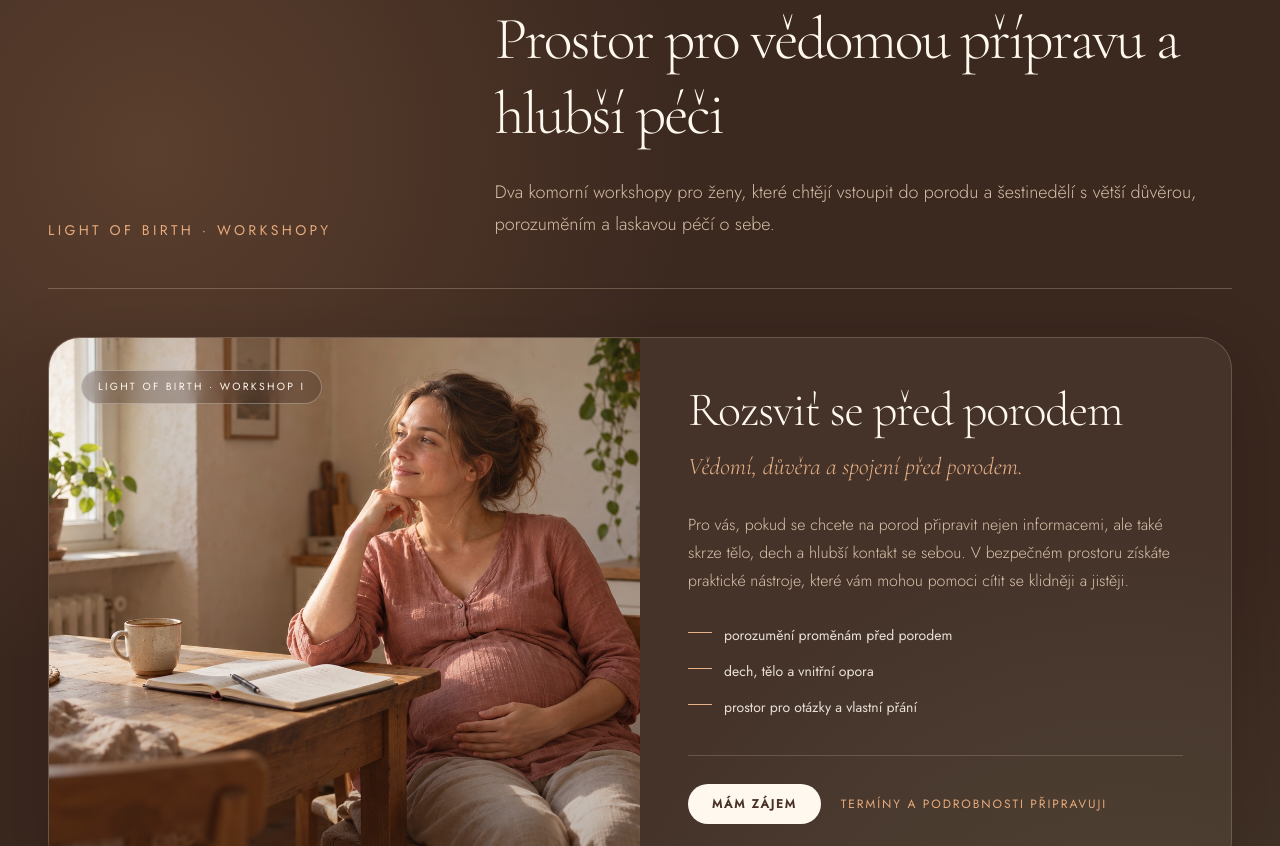
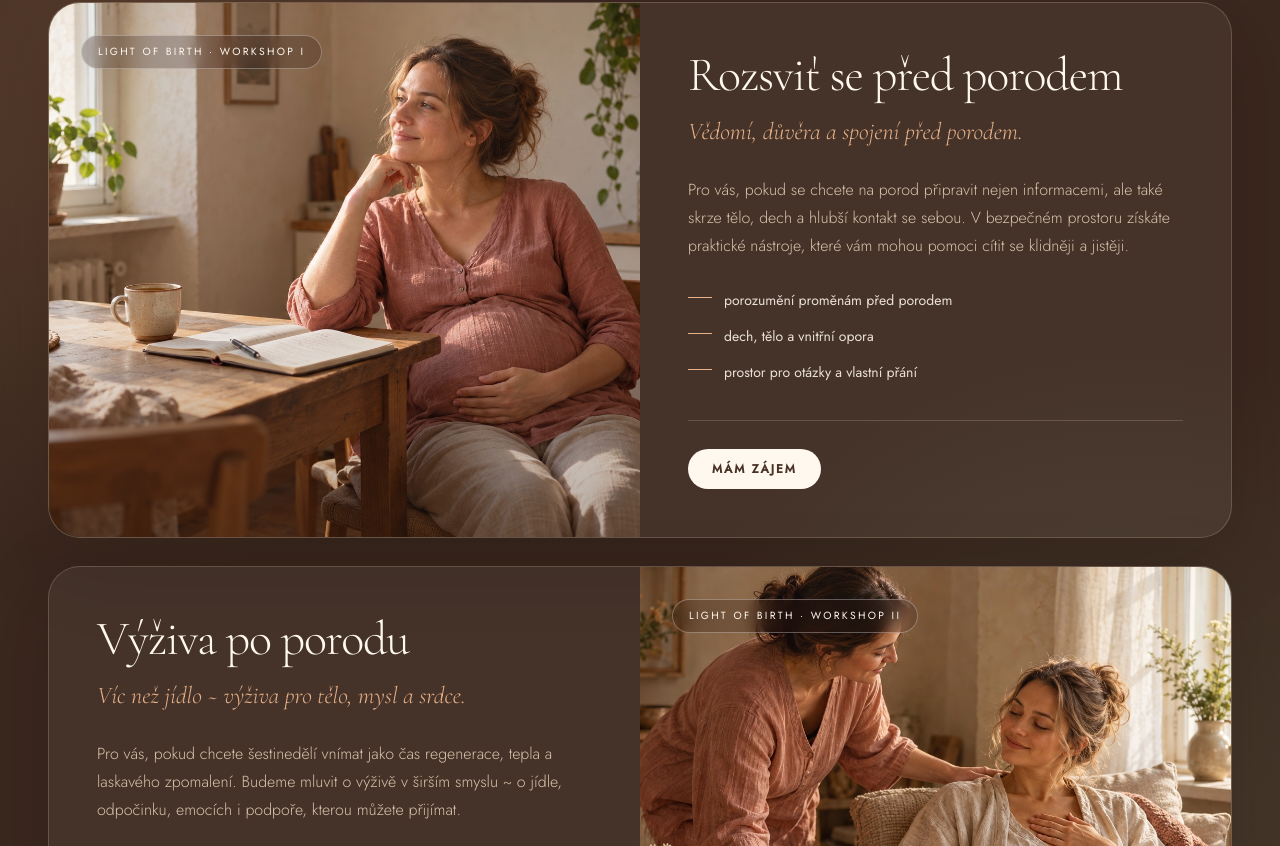
Before and after one commit to eeislerova/Light-of-Birth, a React (Vite) app: page / in a window 1280 px wide. Shown: the part 2194-3040 px from the top of the page. Built offline with nearby package versions, Linux system fonts and the light colour scheme.

Commit message:
Simplify workshop section content

```diff
--- a/src/App.tsx
+++ b/src/App.tsx
@@ -526,17 +526,7 @@ export default function App() {
       <section id="workshopy" className="relative overflow-hidden bg-[#3b281f] px-5 py-16 text-[#fff8ee] sm:px-8 sm:py-20 lg:px-12 lg:py-24">
         <div className="absolute inset-0 bg-[radial-gradient(circle_at_12%_15%,rgba(217,154,104,0.2),transparent_30%),radial-gradient(circle_at_88%_72%,rgba(124,143,105,0.18),transparent_34%)]" aria-hidden="true" />
         <div className="relative mx-auto max-w-7xl">
-          <div className="grid gap-8 border-b border-[#f5ddc2]/25 pb-12 lg:grid-cols-[0.72fr_1.28fr] lg:items-end">
-            <p className="text-sm uppercase tracking-[0.24em] text-[#e7aa7c]">{locale.workshops.eyebrow}</p>
-            <div>
-              <h2 className="max-w-4xl font-serif text-5xl leading-tight tracking-[-0.035em] text-[#fff8ee] sm:text-6xl">
-                {locale.workshops.title}
-              </h2>
-              <p className="mt-6 max-w-3xl text-lg font-light leading-8 text-[#f5ddc2]/82">{locale.workshops.intro}</p>
-            </div>
-          </div>
-
-          <div className="mt-12 space-y-7">
+          <div className="space-y-7">
             {locale.workshops.items.map((workshop, index) => (
               <article key={workshop.title} className="group grid overflow-hidden rounded-[2rem] border border-[#f5ddc2]/20 bg-[#fff8ee]/[0.055] shadow-[0_24px_80px_rgba(20,11,7,0.2)] lg:grid-cols-2">
                 <div className={`relative min-h-[16rem] overflow-hidden sm:min-h-[20rem] ${index === 1 ? "lg:order-2" : ""}`}>
@@ -577,7 +567,6 @@ export default function App() {
                     >
                       {locale.workshops.cta}
                     </button>
-                    <span className="text-xs uppercase tracking-[0.16em] text-[#e7aa7c]">{locale.workshops.availability}</span>
                   </div>
                 </div>
               </article>
--- a/src/locales.ts
+++ b/src/locales.ts
@@ -68,7 +68,6 @@ export const t = {
       eyebrow: "Light of Birth · Workshopy",
       title: "Prostor pro vědomou přípravu a hlubší péči",
       intro: "Dva komorní workshopy pro ženy, které chtějí vstoupit do porodu a šestinedělí s větší důvěrou, porozuměním a laskavou péčí o sebe.",
-      availability: "Termíny a podrobnosti připravuji",
       cta: "Mám zájem",
       items: [
         {
@@ -215,7 +214,6 @@ export const t = {
       eyebrow: "Light of Birth · Workshops",
       title: "A space for conscious preparation and deeper care",
       intro: "Two intimate workshops for women who want to enter birth and postpartum with greater confidence, understanding, and compassionate care for themselves.",
-      availability: "Dates and details are coming soon",
       cta: "I’m interested",
       items: [
         {
```
